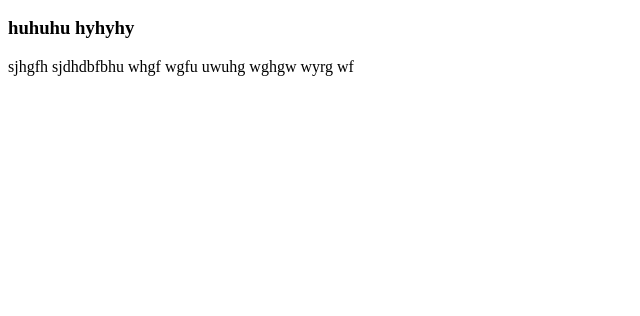
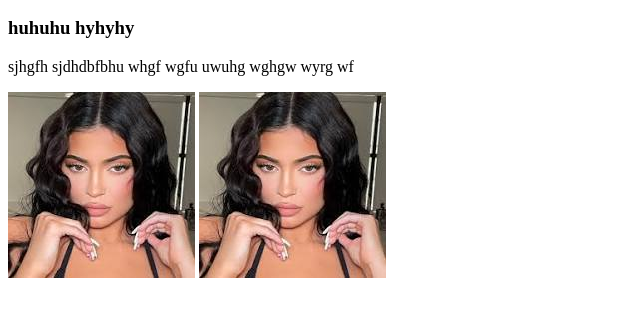
Before and after one commit to mehrabhassan71/my-second-repo, a plain HTML site: page index.html in a window 1280 px wide. Shown: the part 110-426 px from the top of the page, without its empty margins (0-640 px from the left). Drawn offline with Linux system fonts and the light colour scheme.

Commit message:
img added

```diff
--- a/index.html
+++ b/index.html
@@ -11,5 +11,7 @@
     <h2>hi hi hi hi</h2>
     <h3>huhuhu hyhyhy</h3>
     <p>sjhgfh sjdhdbfbhu whgf wgfu uwuhg wghgw wyrg wf </p>
+    <img src="kyle.jpg" alt="">
+    <img src="kyle.jpg" alt="">
 </body>
 </html>
```
Also changed, not shown: kyle.jpg (added).
